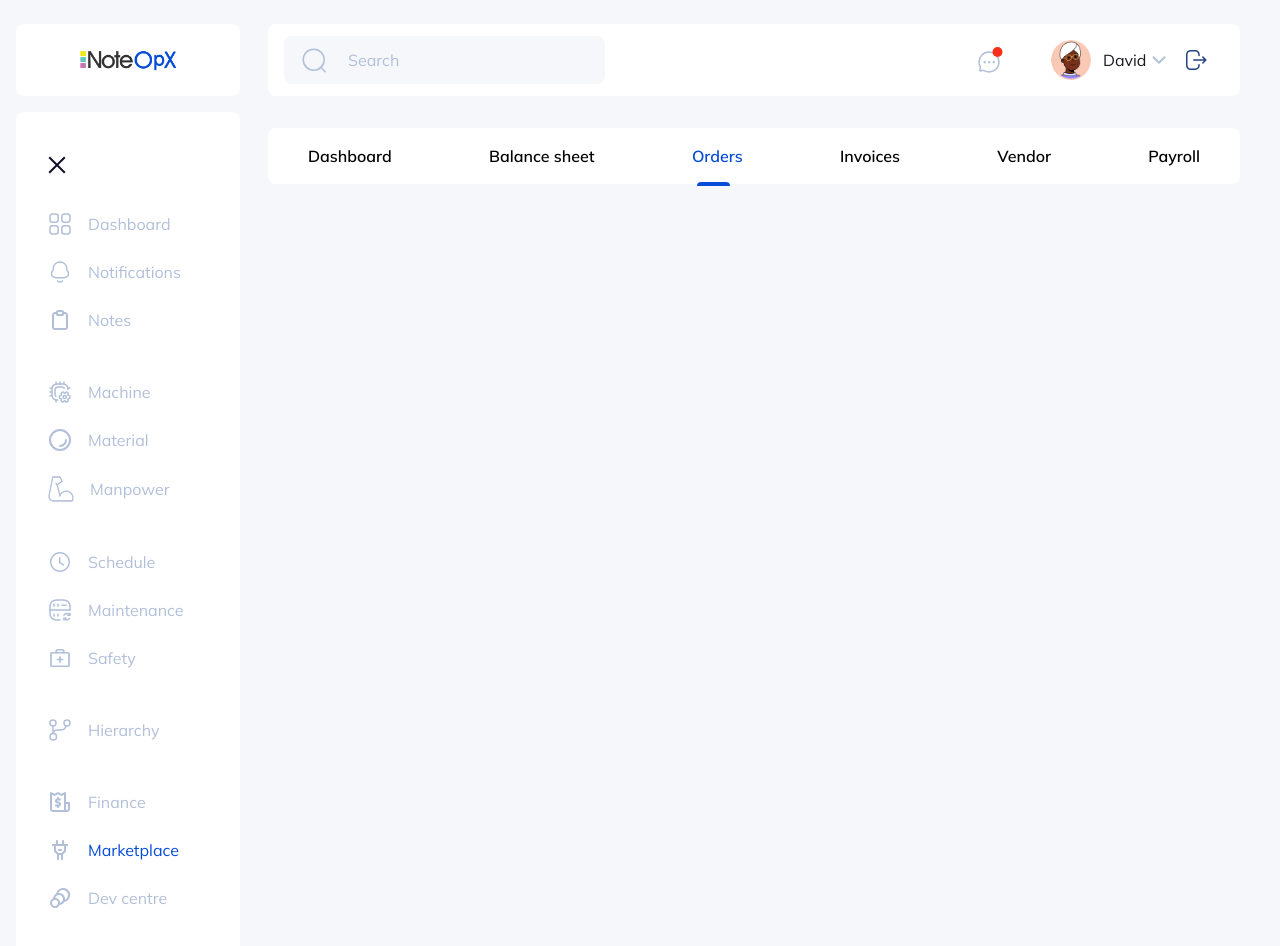
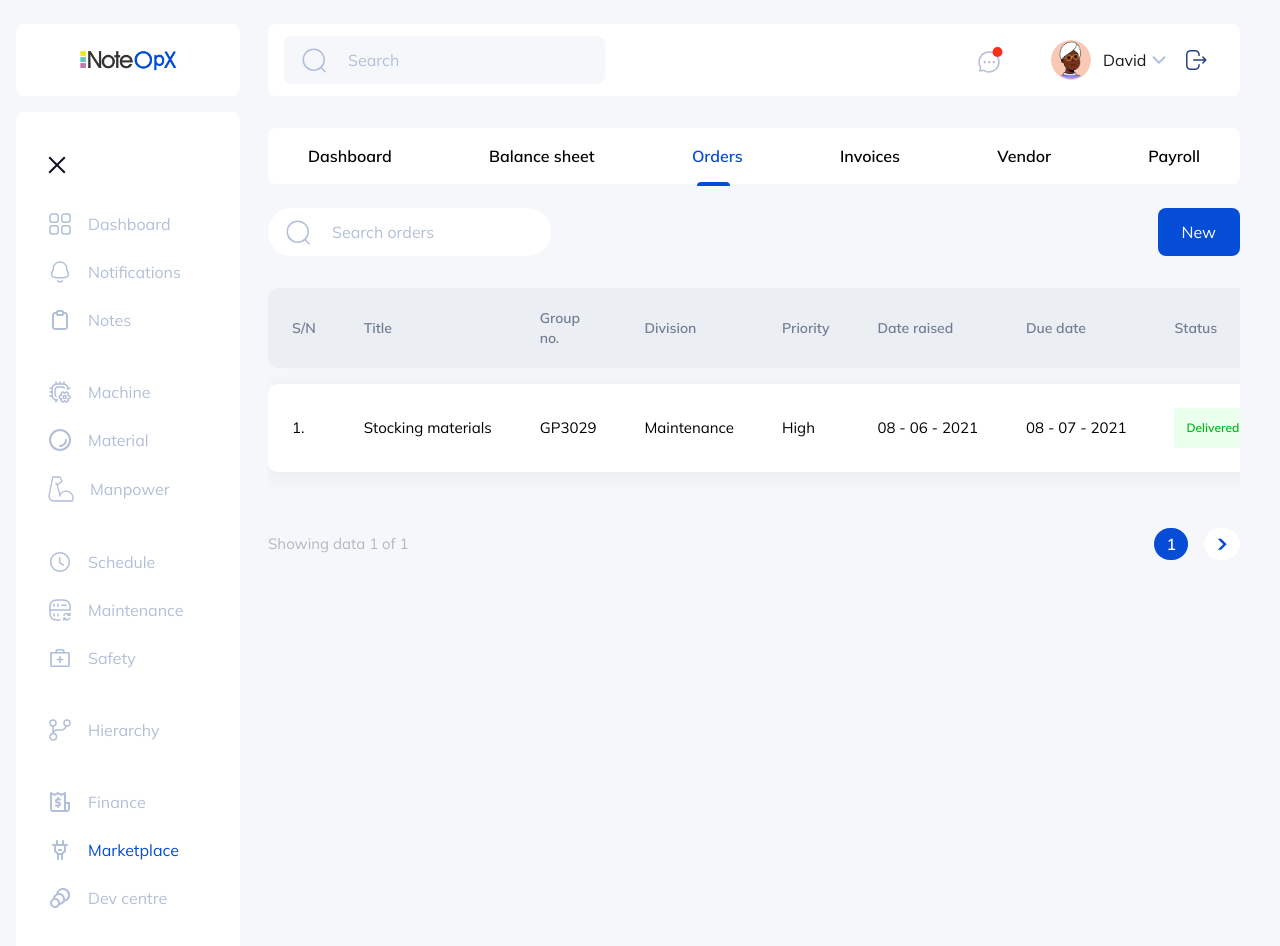
Before and after one commit to cocoon-letters-limited/notes-web, a React (Create React App) app: page /marketplace in a window 1280 px wide. Both pictures are taken after a click on the button "Orders". Shown: the top 946 px of the page. Built offline with nearby package versions, Linux system fonts and the light colour scheme.

Commit message:
feat: update vendor order screen

```diff
--- /dev/null
+++ b/src/pages/vendor/components/screens/ordersScreen.tsx
@@ -0,0 +1,130 @@
+import TableGroup from "components/elements/tableGroup";
+import SearchIcon from "components/svg/searchIcon";
+import React from "react";
+import { Link } from "react-router-dom";
+import { Column } from "react-table";
+
+type DataProps = {
+  id: string;
+  title: string;
+  groupNo: string;
+  division: string;
+  priority: string;
+  dateRaised: string;
+  dueDate: string;
+  status: string;
+};
+
+type ValueProps = {
+  value?: any;
+};
+
+const StatusCard = ({ value }: ValueProps) => {
+  const styleClassName =
+    // eslint-disable-next-line no-nested-ternary
+    value === "Delivered"
+      ? "bg-[#EAFFEC] text-[#00B61A]"
+      : "bg-[#FFF3E0] text-[#F9A01B]";
+  return (
+    <div
+      className={`text-xs px-3 py-3 rounded text-center font-semibold ${styleClassName}`}
+    >
+      {value}
+    </div>
+  );
+};
+
+const OrdersScreen = () => {
+  const columns = React.useMemo<Column<DataProps>[]>(
+    () => [
+      {
+        Header: "S/N",
+        accessor: "id",
+      },
+      {
+        Header: "Title",
+        accessor: "title",
+      },
+      {
+        Header: "Group no.",
+        accessor: "groupNo",
+      },
+      {
+        Header: "Division",
+        accessor: "division",
+      },
+      {
+        Header: "Priority",
+        accessor: "priority",
+      },
+      {
+        Header: "Date raised",
+        accessor: "dateRaised",
+      },
+      {
+        Header: "Due date",
+        accessor: "dueDate",
+      },
+      {
+        Header: "Status",
+        accessor: "status",
+        Cell: StatusCard,
+      },
+    ],
+    [],
+  );
+
+  const data: DataProps[] = React.useMemo(
+    () => [
+      {
+        id: "1.",
+        title: "Stocking materials",
+        groupNo: "GP3029",
+        division: "Maintenance",
+        priority: "High",
+        dateRaised: "08 - 06 - 2021",
+        dueDate: "08 - 07 - 2021",
+        status: "Delivered",
+      },
+    ],
+    [],
+  );
+
+  return (
+    <div className="mt-6">
+      <div className="flex flex-row justify-between mb-4">
+        <form>
+          <div className="relative">
+            <div className="absolute inset-y-0 left-0 flex items-center pl-4 pr-4 pointer-events-none">
+              <SearchIcon />
+            </div>
+            <input
+              type="search"
+              id="default-search"
+              name="default-search"
+              className="block w-full p-3 px-4 pl-16 bg-white placeholder:text-[#B1BFD9] rounded-full text-sm lg:text-base text-[#96A1B4] focus:outline-none ring-0 focus:ring-0"
+              placeholder="Search orders"
+            />
+          </div>
+        </form>
+
+        <Link
+          to="/marteplace/create-order"
+          className="px-6 py-3 rounded-lg bg-primary text-white"
+        >
+          New
+        </Link>
+      </div>
+      <TableGroup
+        columns={columns}
+        data={data}
+        hasCheckboxColumn={false}
+        tableHeadBgColor="bg-[#EBEEF3]"
+        tableHeadTextColor="text-[#707D95]"
+        showPagination
+      />
+    </div>
+  );
+};
+
+export default OrdersScreen;
--- a/src/pages/vendor/index.tsx
+++ b/src/pages/vendor/index.tsx
@@ -3,6 +3,7 @@ import VendorTabListSection from "./components/vendorTabListSection";
 import VendorScreen from "./components/screens/vendorScreen";
 import InvoicesScreen from "./components/screens/invoicesScreen";
 import PayrollScreen from "./components/screens/payrollScreen";
+import OrdersScreen from "./components/screens/ordersScreen";
 
 const Vendor = () => {
   const tabList = [
@@ -27,7 +28,7 @@ const Vendor = () => {
       case "Balance sheet":
         return null;
       case "Orders":
-        return null;
+        return <OrdersScreen />;
       case "Invoices":
         return <InvoicesScreen />;
       case "Vendor":
```
